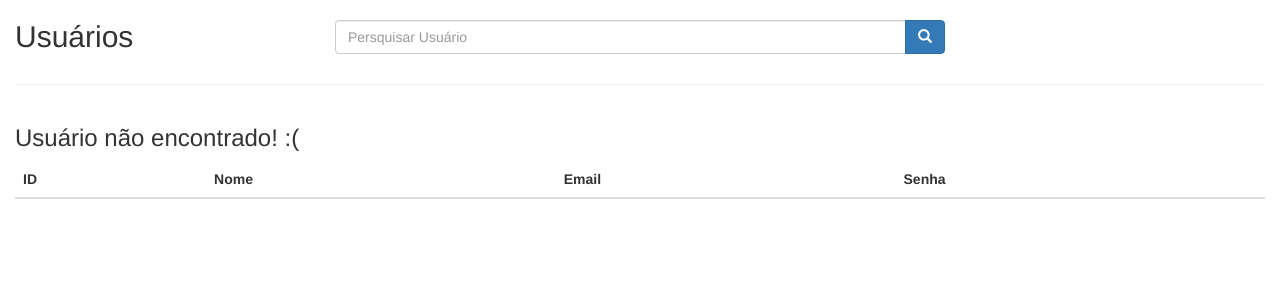
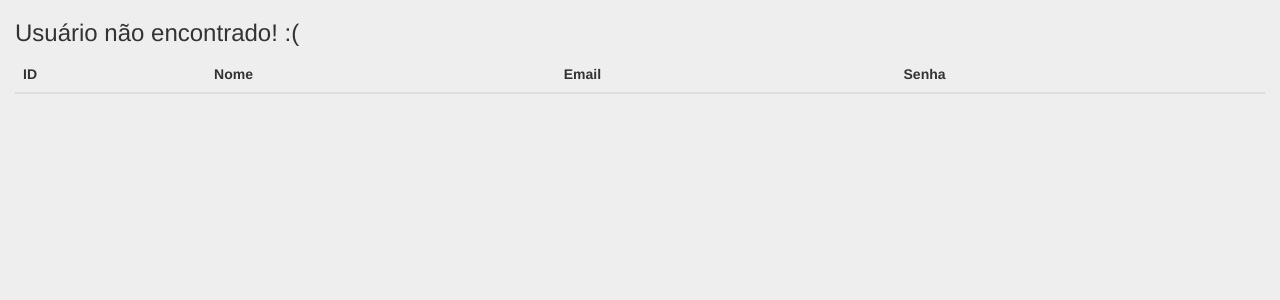
Before and after one commit to adryssonlima/crud-php, a PHP site: page /buscar.php?nome=1 in a window 1280 px wide. Shown: the top 300 px of the page. Run offline with PHP 8.4, Linux system fonts and the light colour scheme; data comes from the database, SQL or seed files in the repository; lists and menus that the app fills with data are empty.

Commit message:
Alterações no layout e inserção de icons

```diff
--- a/buscar.php
+++ b/buscar.php
@@ -21,32 +21,10 @@ $lista = mysqli_query($link, $sql);
  <link href="css/bootstrap.min.css" rel="stylesheet">
  <link href="css/style.css" rel="stylesheet">
 </head>
-<body>
+<body style="background-color: #eee;">
 
 	<div id="main" class="container-fluid">
 
-	    <div id="top" class="row">
-
-			<div class="col-md-3">
-				<h2>Usuários</h2>
-			</div>
-
-			<div class="col-md-6">
-				<form action="buscar.php" method="post">
-					<div class="input-group h2">
-						<input type="text" class="form-control" name="nome" placeholder="Persquisar Usuário">
-						<span class="input-group-btn">
-							<button class="btn btn-primary" type="submit">
-								<span class="glyphicon glyphicon-search"></span>
-							</button>
-						</span>
-					</div>
-				</form>
-			</div>
-
-	    </div> <!-- /#top -->
-
-	    <hr />
 	    <div id="list" class="row">
 
 			<div class="table-responsive col-md-12">
--- a/popula-form.php
+++ b/popula-form.php
@@ -27,7 +27,7 @@ if($dados = mysqli_query($link, $sql)){
 	<script src="js/jquery.min.js"></script>
 	<script src="js/bootstrap.min.js"></script>
 </head>
-<body>
+<body style="background-color: #eee;">
 
 	<div id="main" class="container-fluid">
 
@@ -67,7 +67,7 @@ if($dados = mysqli_query($link, $sql)){
 			        <div class="text-right">
 			        	<a class="btn btn-default" href="index.php">Cancelar</a>
 			            <?php if($opcao == 'Editar'){ ?>
-			            	<button type="submit" class="alterar btn btn-warning"><span class="glyphicon glyphicon-pencil"></span> Alterar</button>
+			            	<button type="submit" class="alterar btn btn-success"><span class="glyphicon glyphicon-pencil"></span> Alterar</button>
 			            <?php }else if ($opcao == 'Excluir'){ ?>
 			            	<button type="submit" class="alterar btn btn-danger"><span class="glyphicon glyphicon-trash"></span> Sim</button>
 			            <?php } ?>
```
Also changed, not shown: index.php (+11 -8 lines).
